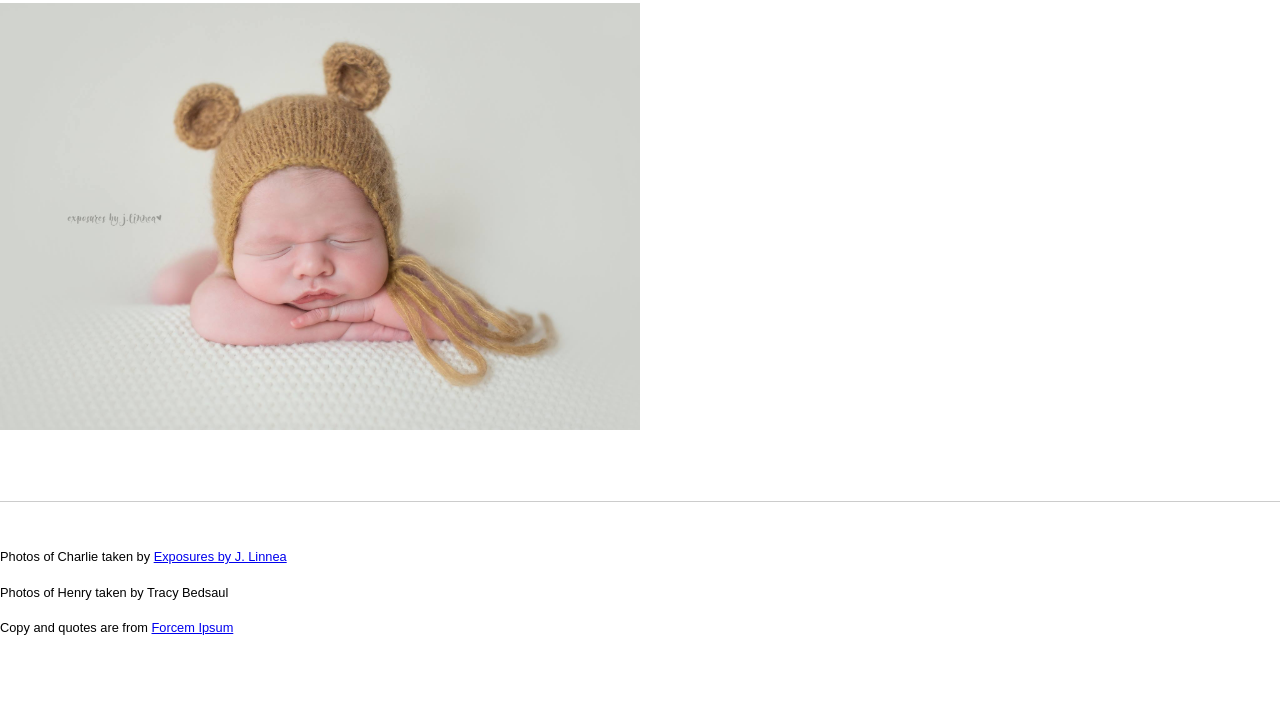
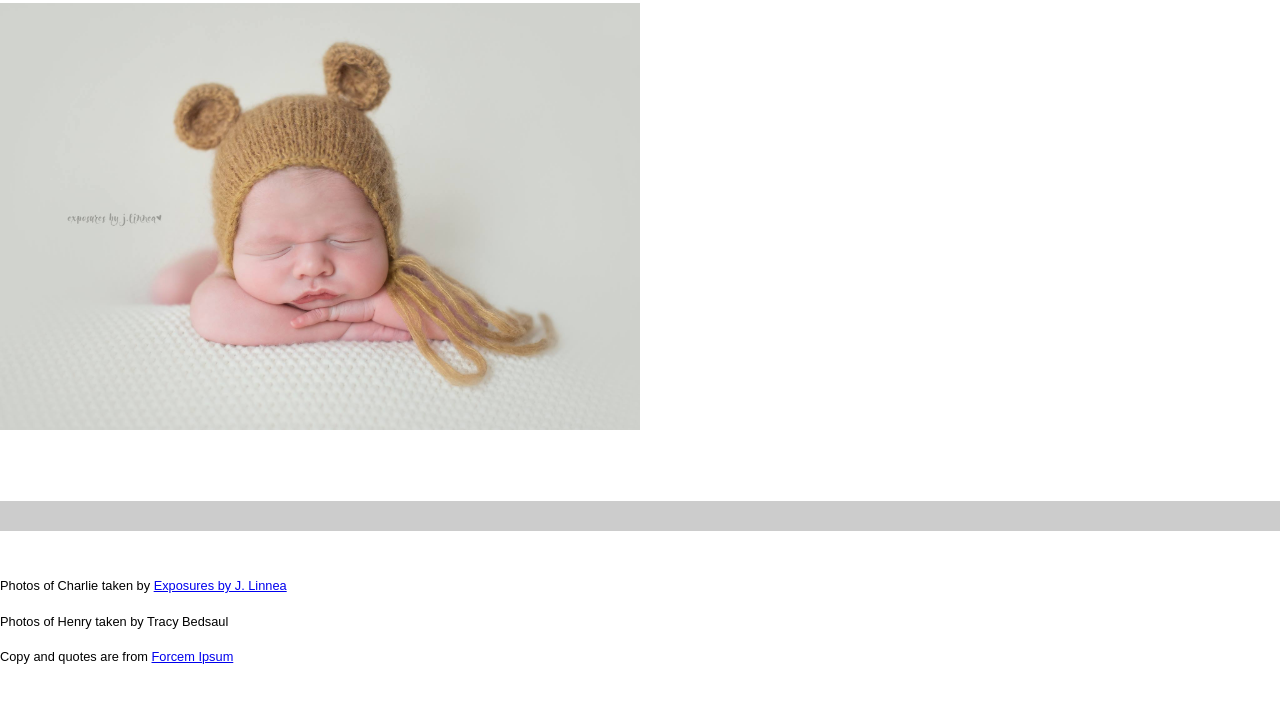
Before and after one commit to andrewhannaford/comm260, a plain HTML site: page Final Comm 260/index.html in a window 1280 px wide. Shown: the part 4499-5202 px from the top of the page. Drawn offline with Linux system fonts and the light colour scheme.

Commit message:
Update styles.css

```diff
--- a/Final Comm 260/css/styles.css
+++ b/Final Comm 260/css/styles.css
@@ -13,6 +13,7 @@ img {
 footer {
     margin: 4rem 0rem;
     padding: 2rem 0rem;
-    border-top: 1px solid #ccc;
+    border-top: 30px solid #ccc;
+    border-side: 30px solid #ccc;
     font-size: .8rem;
 }
```
